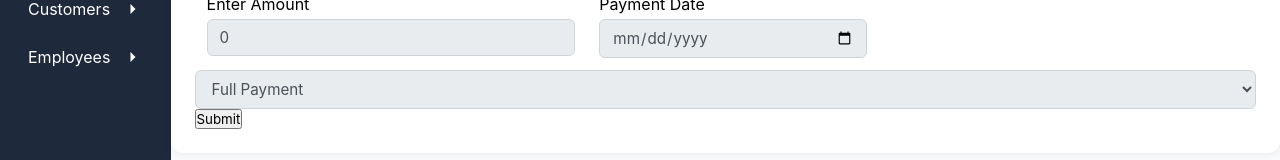
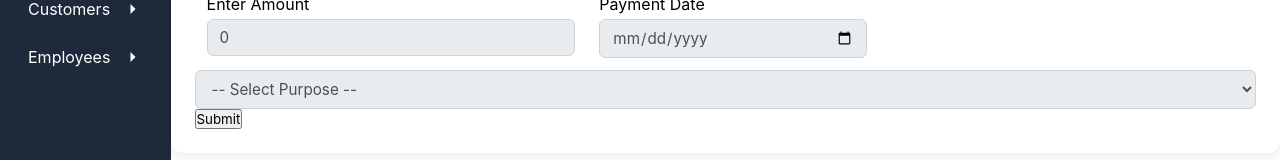
Before and after one commit to RakeshSunar/PocNodejs, a Next.js app: page /addcustomertransaction/1 in a window 1280 px wide. Shown: the part 176-336 px from the top of the page. Built offline with nearby package versions, Linux system fonts and the light colour scheme; no server answers.

Commit message:
added disabled option in addcustomertransaction page

```diff
--- a/src/components/addCustomerTransaction/addcustomertransaction.js
+++ b/src/components/addCustomerTransaction/addcustomertransaction.js
@@ -114,6 +114,7 @@ function AddCustomerTransaction({customerData}) {
                     </div>
 
                 <select id="purpose" className={styles.form_control} name='Purpose' value={transactionsData.Purpose} onChange={handleInputChange}>
+                   <option value="" disabled>-- Select Purpose --</option>
                     <option>Full Payment</option>
                     <option>Part Payment</option>
                     <option>Additional Service Charge</option>
```
